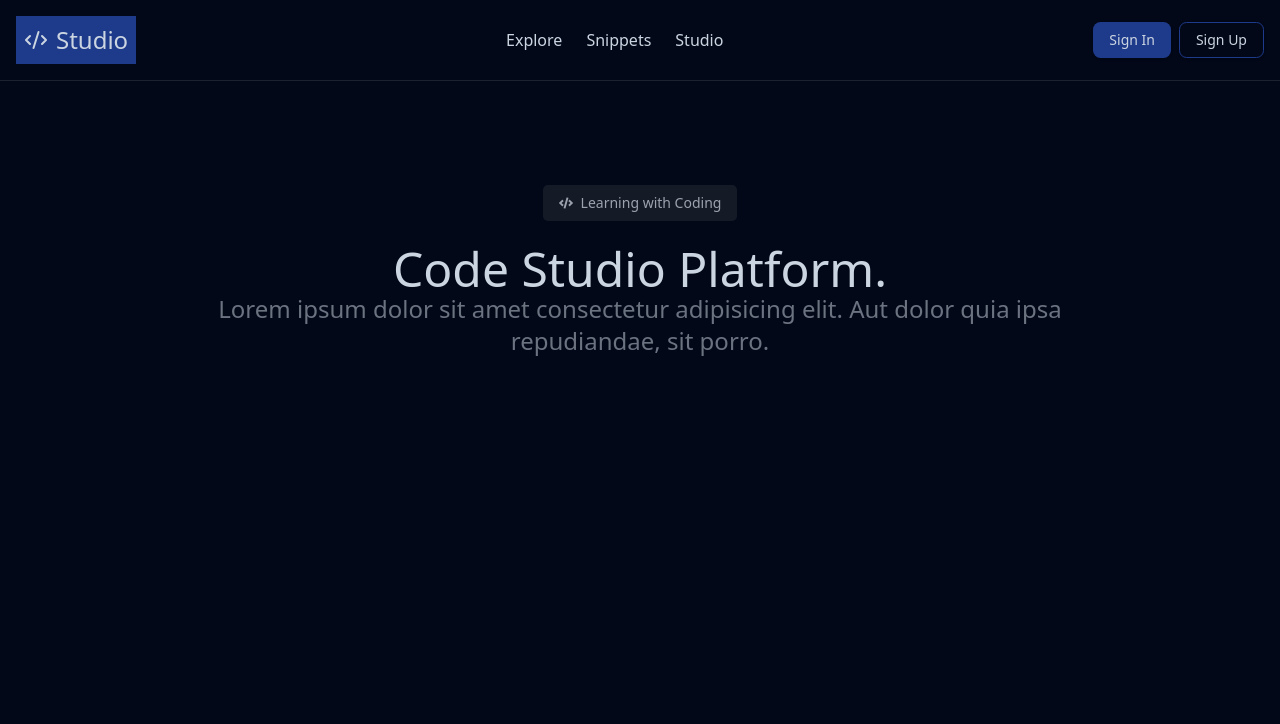
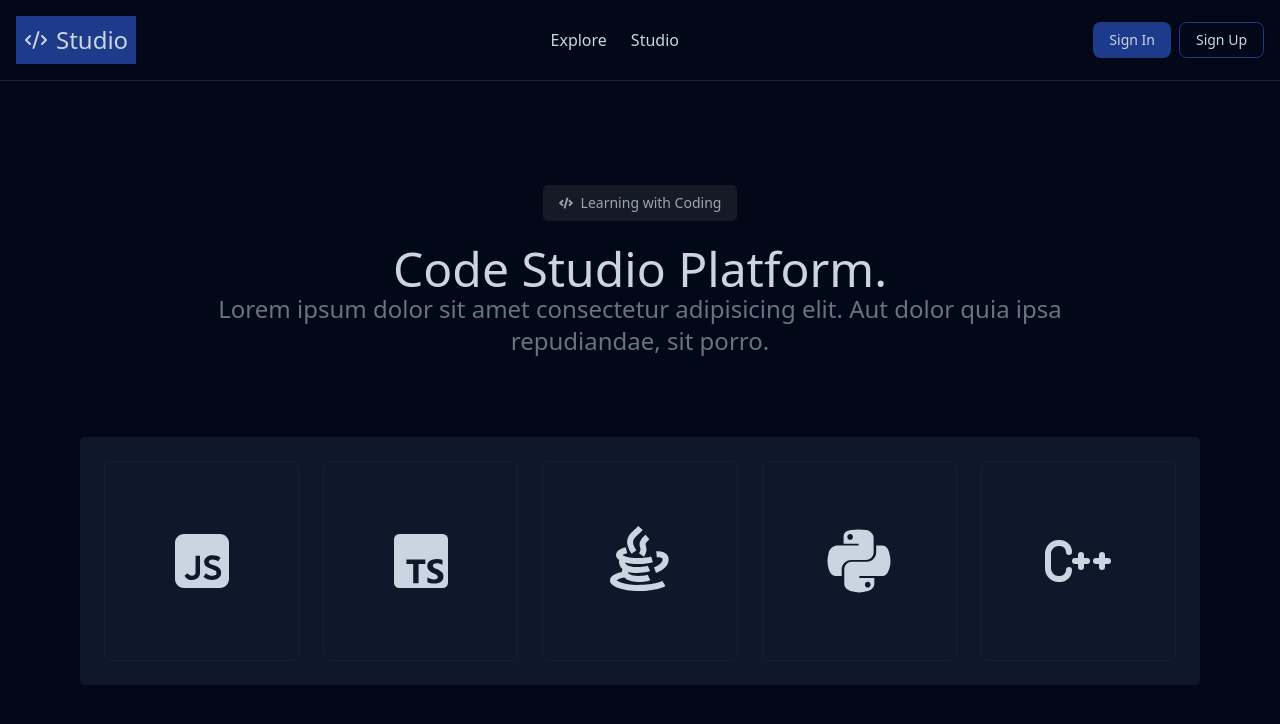
Before and after one commit to drcoder71/code-studio, a React (Vite) app: page / in a window 1280 px wide. Shown: the top 724 px of the page. Built offline with nearby package versions, Linux system fonts and the light colour scheme.

Commit message:
add programming language cards

```diff
--- a/src/app/App.tsx
+++ b/src/app/App.tsx
@@ -8,9 +8,6 @@ const App = () => {
       <Root>
         <Routes>
           <Route path="/" element={<HomePage />}/>
-          <Route path="snippet">
-            <Route path=":id" element={<SnippetPage />}/>
-          </Route>
           <Route path="code-studio" element={<CodeStudioPage />}/>
         </Routes>
       </Root>
--- /dev/null
+++ b/src/components/programming-language-component/programming-language-component.tsx
@@ -0,0 +1,19 @@
+import { LANGUAGE_ICONS } from "@/constants/programming-language-data"
+
+const languageArrWithIcon = Object.entries(LANGUAGE_ICONS)
+
+const ProgrammingLanguageComponent = () => {
+    return (
+        <div className="flex items-center justify-center gap-6 bg-card p-6 rounded-sm ">
+            {
+                languageArrWithIcon.map(([lang, icon]) => (
+                    <div className="w-[200px] h-[200px] border border-gray-700/25 rounded-md flex items-center justify-center text-7xl hover:bg-gray-500/25 transition-colors" key={lang}>
+                        {icon}
+                    </div>
+                ))
+            }
+        </div>
+    )
+}
+
+export default ProgrammingLanguageComponent
--- a/src/constants/nav-data.ts
+++ b/src/constants/nav-data.ts
@@ -11,11 +11,7 @@ export const NavData: NavDataType[] = [
         link: '/',
     },
     {
-        label: 'snippets',
-        link: '/snippet',
-    },
-    {
         label: 'studio',
         link: 'code-studio',
-    },
+    }
 ]
--- a/src/constants/programming-language-data.tsx
+++ b/src/constants/programming-language-data.tsx
@@ -1,7 +1,9 @@
+import { ReactElement } from "react";
 import { BiLogoTypescript } from "react-icons/bi";
 import { FaPython } from "react-icons/fa";
 import { RiJavaLine, RiJavascriptFill } from "react-icons/ri";
 import { SiPython } from "react-icons/si";
+import { TbBrandCpp } from "react-icons/tb";
 
 export type languageType = {
     label: string
@@ -45,5 +47,6 @@ export const LANGUAGE_ICONS: any = {
     javascript: <RiJavascriptFill />,
     typescript: <BiLogoTypescript  />,
     java: <RiJavaLine />,
-    python: <FaPython />
+    python: <FaPython />,
+    cpp: <TbBrandCpp />
 }
--- a/src/pages/home-page/page.tsx
+++ b/src/pages/home-page/page.tsx
@@ -1,10 +1,11 @@
 import HeaderComponent from "@/components/header/header-component"
+import ProgrammingLanguageComponent from "@/components/programming-language-component/programming-language-component"
 
 const HomePage = () => {
   return (
     <div className='text-popover container mx-auto'>
         <HeaderComponent />
-
+        <ProgrammingLanguageComponent />
     </div>
   )
 }
```
